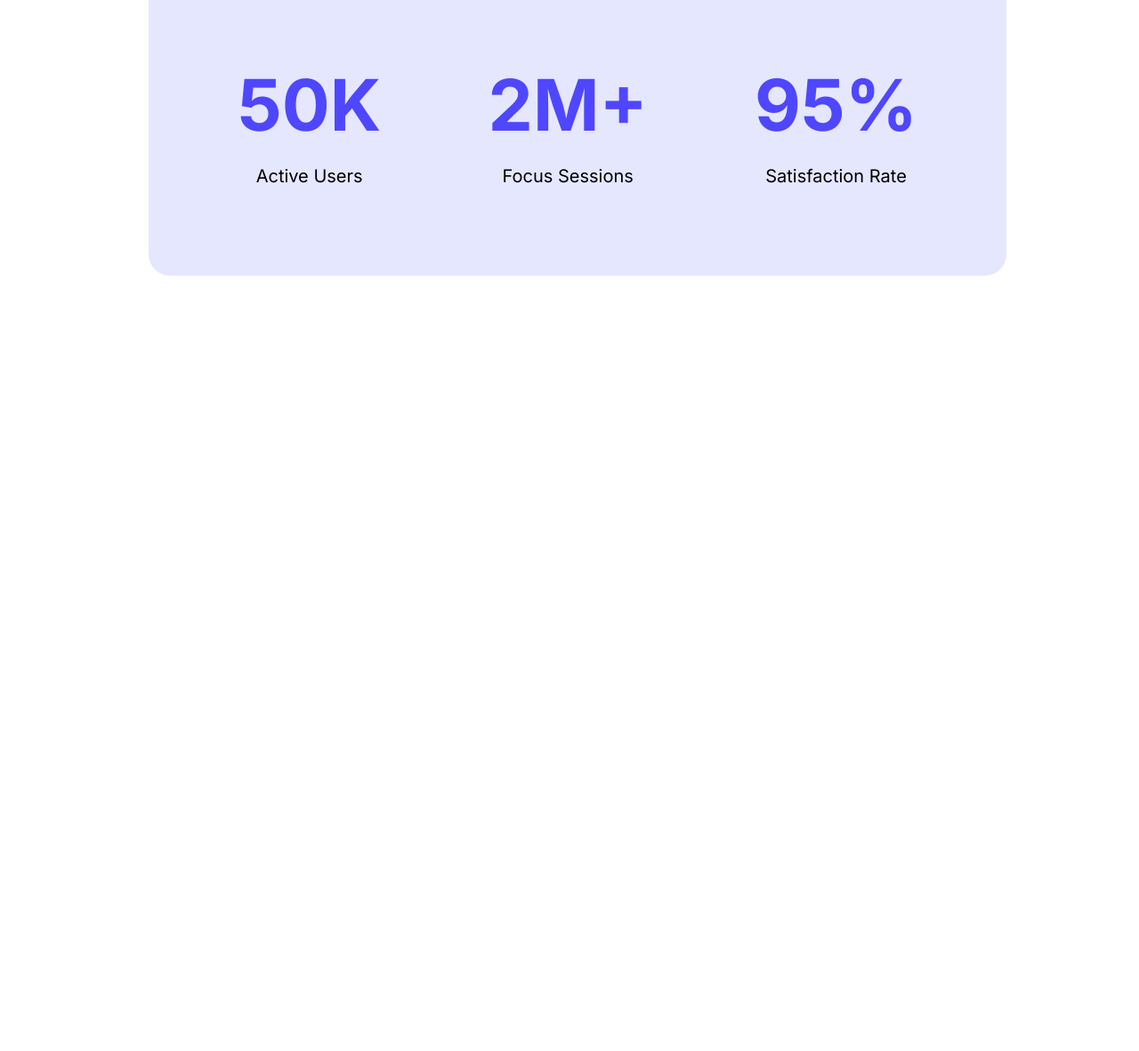
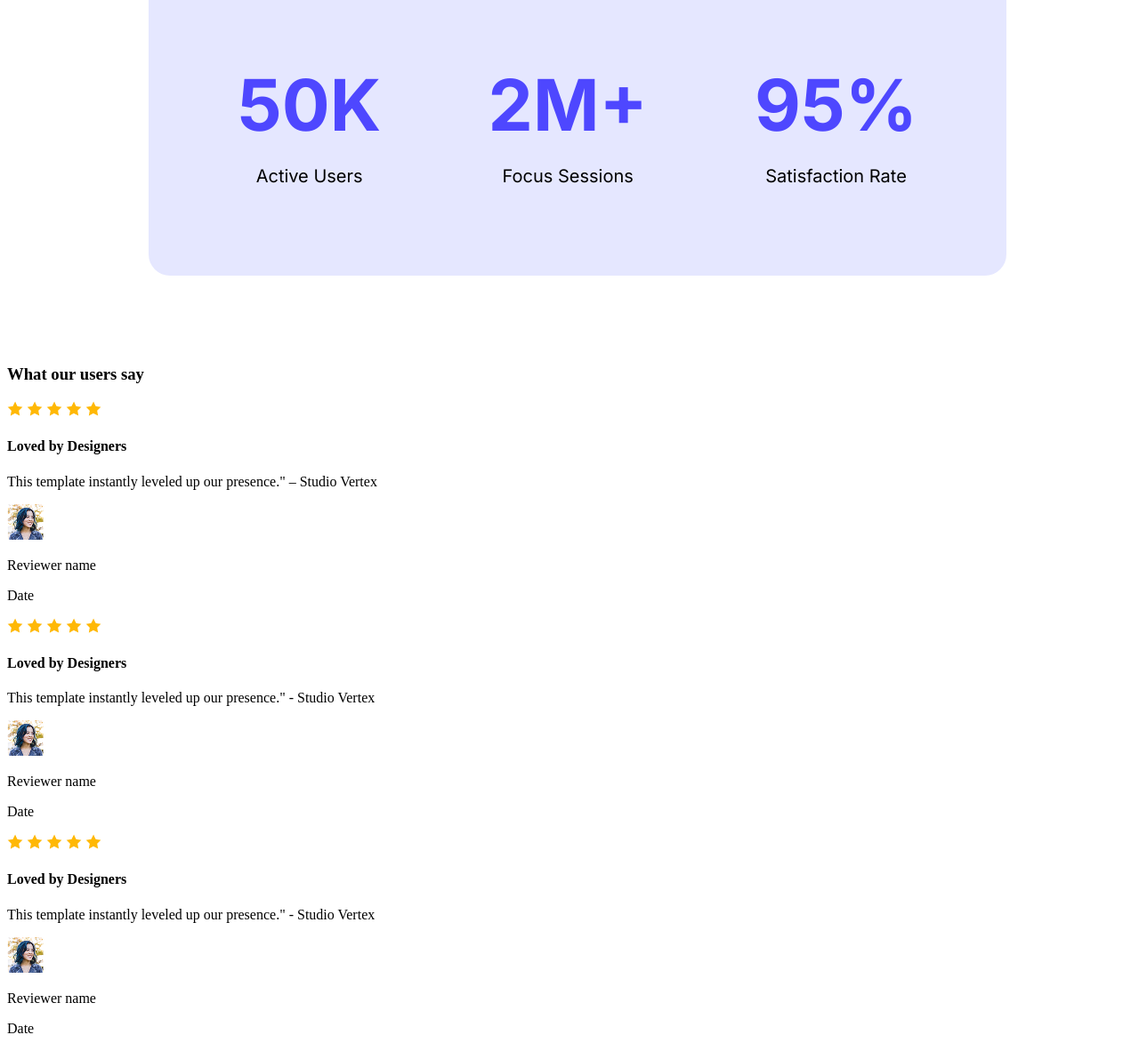
Before and after one commit to XDR-SAM/assignment1-sami, a plain HTML site: page index.html in a window 1280 px wide. Shown: the part 1760-2942 px from the top of the page at 89% size. Before the commit the page ends 2170 px from the top, so only its background shows below. Drawn offline with Linux system fonts and the light colour scheme.

Commit message:
challange section

```diff
--- a/index.html
+++ b/index.html
@@ -70,8 +70,78 @@
     </div>
 </section>
 
+
+
+<!-- challange section -->
+
+<section class="reviews">
+    <h3 class="reviews-title">What our users say</h3>
+    <div class="reviews-container">
+        <div class="review-card">
+            <div class="review-stars">
+                <img src="Assets/icon-star.png" alt="star">
+                <img src="Assets/icon-star.png" alt="star">
+                <img src="Assets/icon-star.png" alt="star">
+                <img src="Assets/icon-star.png" alt="star">
+                <img src="Assets/icon-star.png" alt="star">
+            </div>
+            <h4 class="review-heading">Loved by Designers</h4>
+            <p class="review-text">This template instantly leveled up our presence." – Studio Vertex</p>
+            <div class="reviewer-info">
+                <img src="Assets/avatar.png" alt="reviewer" class="reviewer-avatar">
+                <div class="reviewer-details">
+                    <p class="reviewer-name">Reviewer name</p>
+                    <p class="reviewer-date">Date</p>
+                </div>
+            </div>
+        </div>
+
+        <div class="review-card">
+            <div class="review-stars">
+                <img src="Assets/icon-star.png" alt="star">
+                <img src="Assets/icon-star.png" alt="star">
+                <img src="Assets/icon-star.png" alt="star">
+                <img src="Assets/icon-star.png" alt="star">
+                <img src="Assets/icon-star.png" alt="star">
+            </div>
+            <h4 class="review-heading">Loved by Designers</h4>
+            <p class="review-text">This template instantly leveled up our presence." - Studio Vertex</p>
+            <div class="reviewer-info">
+                <img src="Assets/avatar.png" alt="reviewer" class="reviewer-avatar">
+                <div class="reviewer-details">
+                    <p class="reviewer-name">Reviewer name</p>
+                    <p class="reviewer-date">Date</p>
+                </div>
+            </div>
+        </div>
+
+        <div class="review-card">
+            <div class="review-stars">
+                <img src="Assets/icon-star.png" alt="star">
+                <img src="Assets/icon-star.png" alt="star">
+                <img src="Assets/icon-star.png" alt="star">
+                <img src="Assets/icon-star.png" alt="star">
+                <img src="Assets/icon-star.png" alt="star">
+            </div>
+            <h4 class="review-heading">Loved by Designers</h4>
+            <p class="review-text">This template instantly leveled up our presence." - Studio Vertex</p>
+            <div class="reviewer-info">
+                <img src="Assets/avatar.png" alt="reviewer" class="reviewer-avatar">
+                <div class="reviewer-details">
+                    <p class="reviewer-name">Reviewer name</p>
+                    <p class="reviewer-date">Date</p>
+                </div>
+            </div>
+        </div>
+    </div>
+</section>
+
+
+
     </main>
-    <footer></footer>
+    <footer>
+
+    </footer>
 
 </body>
 </html>
--- a/styles/assignmet.css
+++ b/styles/assignmet.css
@@ -111,6 +111,7 @@
 }
 
 
+
 /* Users section styles */
 .users {
     background-color: #e5e7ff;
```
